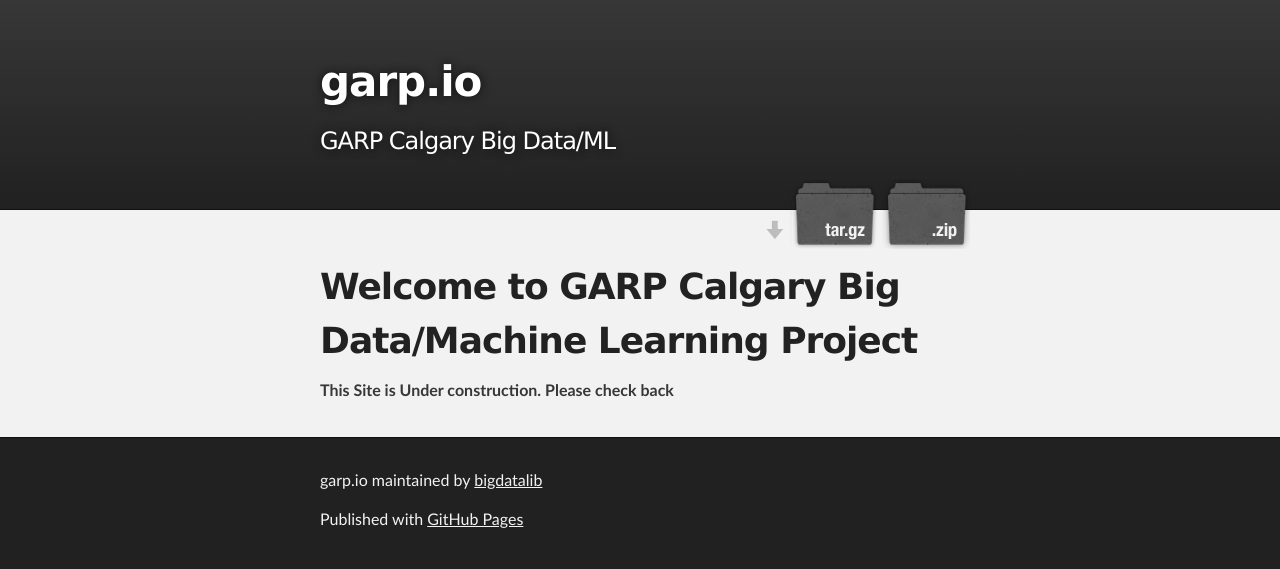
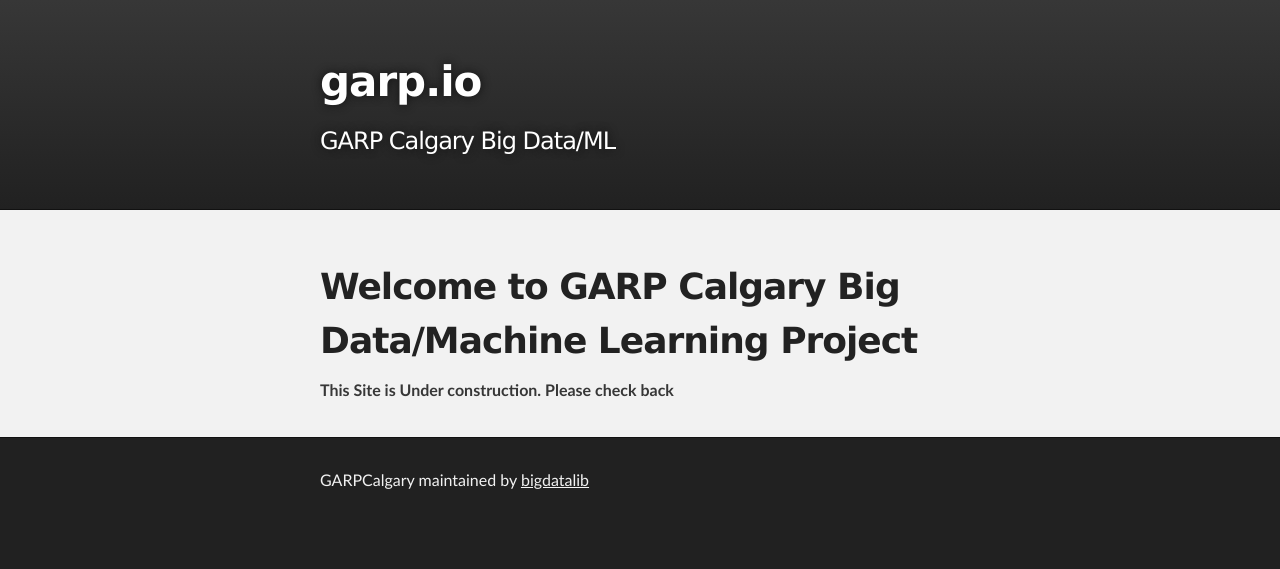
Before and after one commit to bigdatalib/garpcalgary, a plain HTML site: page index.html in a window 1280 px wide. Drawn offline with Linux system fonts and the light colour scheme.

Commit message:
Update index.html

```diff
--- a/index.html
+++ b/index.html
@@ -8,7 +8,7 @@
 
     <link rel="stylesheet" type="text/css" media="screen" href="stylesheets/stylesheet.css">
 
-    <title>garp.io</title>
+    <title>GARP</title>
   </head>
 
   <body>
@@ -20,10 +20,7 @@
           <h1 id="project_title">garp.io</h1>
           <h2 id="project_tagline">GARP Calgary Big Data/ML</h2>
 
-            <section id="downloads">
-              <a class="zip_download_link" href="https://github.com/bigdatalib/garp.io/zipball/master">Download this project as a .zip file</a>
-              <a class="tar_download_link" href="https://github.com/bigdatalib/garp.io/tarball/master">Download this project as a tar.gz file</a>
-            </section>
+              </section>
         </header>
     </div>
 
@@ -40,8 +37,7 @@
     <!-- FOOTER  -->
     <div id="footer_wrap" class="outer">
       <footer class="inner">
-        <p class="copyright">garp.io maintained by <a href="https://github.com/bigdatalib">bigdatalib</a></p>
-        <p>Published with <a href="http://pages.github.com">GitHub Pages</a></p>
+        <p class="copyright">GARPCalgary maintained by <a href="https://github.com/bigdatalib">bigdatalib</a></p>
       </footer>
     </div>
 
```
